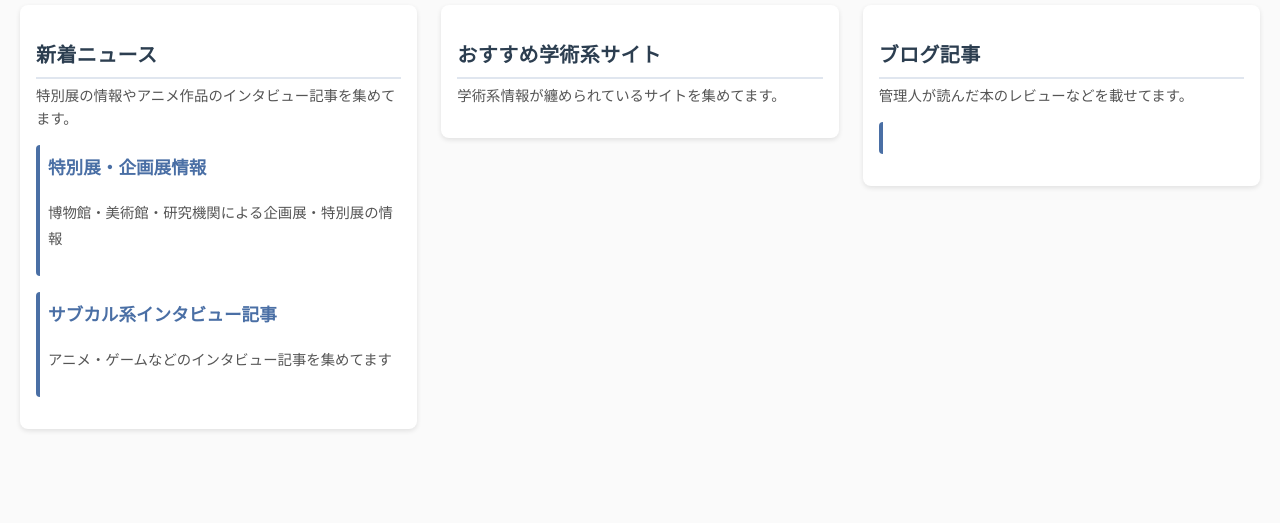
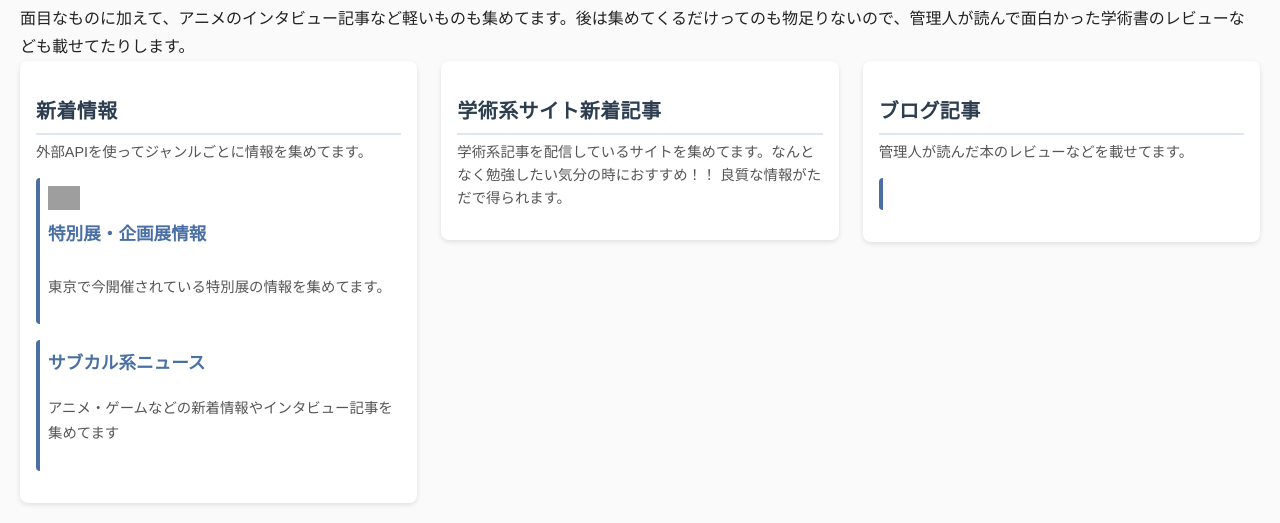
Before and after one commit to Aki84001/News_and_blog_Website, a Flask app: template templates/index.html in a window 1280 px wide. Shown: the part 418-941 px from the top of the page. Before the commit the page ends 849 px from the top, so only its background shows below. Run offline with Flask 3, Linux system fonts and the light colour scheme; the template is opened without the code that fills it, so the values that code supplies are empty; grey boxes are pictures that could not be loaded.

Commit message:
add subtitle img

```diff
--- a/static/style.css
+++ b/static/style.css
@@ -247,3 +247,16 @@ h1 {
 .post-page .site-header img {
   display: none;
 }
+
+
+
+.colum-block-title-wrapper {
+    display: flex;         /* 横並びにする */
+    align-items: center;   /* 高さを揃える */
+    gap: 8px;              /* 画像とタイトルの間隔 */
+}
+
+.title-icon {
+    width: 32px;           /* 好きなサイズに調整 */
+    height: auto;          /* 比率維持 */
+}
--- a/templates/index.html
+++ b/templates/index.html
@@ -18,22 +18,24 @@
 </p>
 
 <div class="site-discription">
-主に学術系の情報を集めるニュースサイトです。特別展の開催情報
-画面左は
-</div>
+興味を持っている分野の情報を纏めて取得出来たら楽でいいな、と管理人が考えて作った個人ニュースサイトです。
+博物館・美術館のイベント情報や学術系の新発見など真面目なものに加えて、アニメのインタビュー記事など軽いものも集めてます。後は集めてくるだけってのも物足りないので、管理人が読んで面白かった学術書のレビューなども載せてたりします。</div>
 
 <div class = "columns">
     <div class="column ">
-        <h2>新着ニュース</h2>
+        <h2>新着情報</h2>
         <p class="column-readme">
-            特別展の情報やアニメ作品のインタビュー記事を集めてます。
+            外部APIを使ってジャンルごとに情報を集めてます。
         </p>
         <div class="colum-block">
-            <h3 class="colum-block-title">
-                特別展・企画展情報
-            </h3>
+    <img src="{{ s3('suzume.jpg') }}" alt="シルエット" class="title-icon">
+            <div class="colum-block-title-wrapper">
+                <h3 class="colum-block-title">
+                    特別展・企画展情報
+                </h3>
+            </div>
             <p class="colum-block-description">
-                博物館・美術館・研究機関による企画展・特別展の情報
+                東京で今開催されている特別展の情報を集めてます。
             </p>
 
             <ul class="news-list">
@@ -64,9 +66,9 @@
         </div>
 
         <div class="colum-block">
-        <h3 class="colum-block-title">サブカル系インタビュー記事</h3>
+        <h3 class="colum-block-title">サブカル系ニュース</h3>
         <p class="colum-block-description">
-            アニメ・ゲームなどのインタビュー記事を集めてます
+            アニメ・ゲームなどの新着情報やインタビュー記事を集めてます
         </p>
 
         <ul class="news-list">
@@ -97,9 +99,9 @@
 
     </div>
     <div class="column ">
-        <h2>おすすめ学術系サイト</h2>
+        <h2>学術系サイト新着記事</h2>
         <p class="column-readme">
-            学術系情報が纏められているサイトを集めてます。
+            学術系記事を配信しているサイトを集めてます。なんとなく勉強したい気分の時におすすめ！！ 良質な情報がただで得られます。
         </p>
 
         {% for site in rss %}
```
